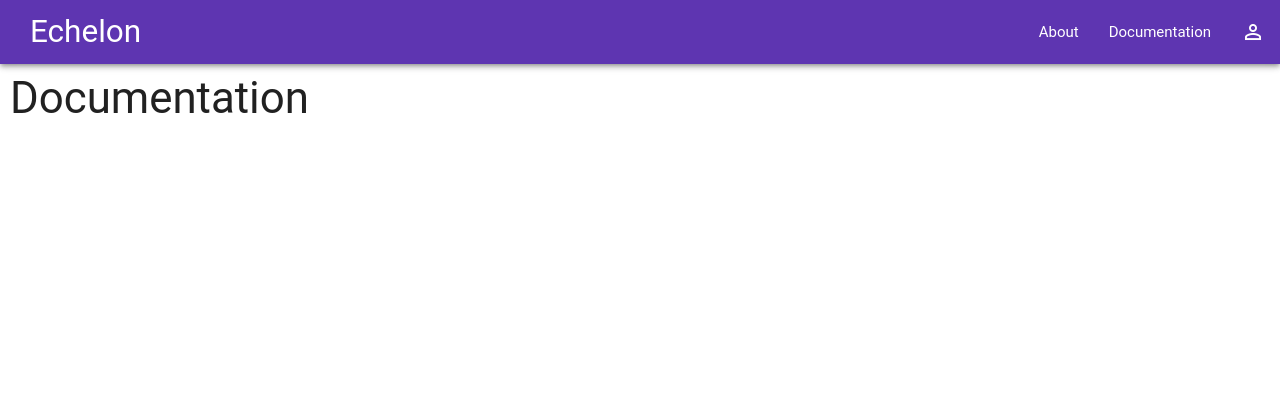
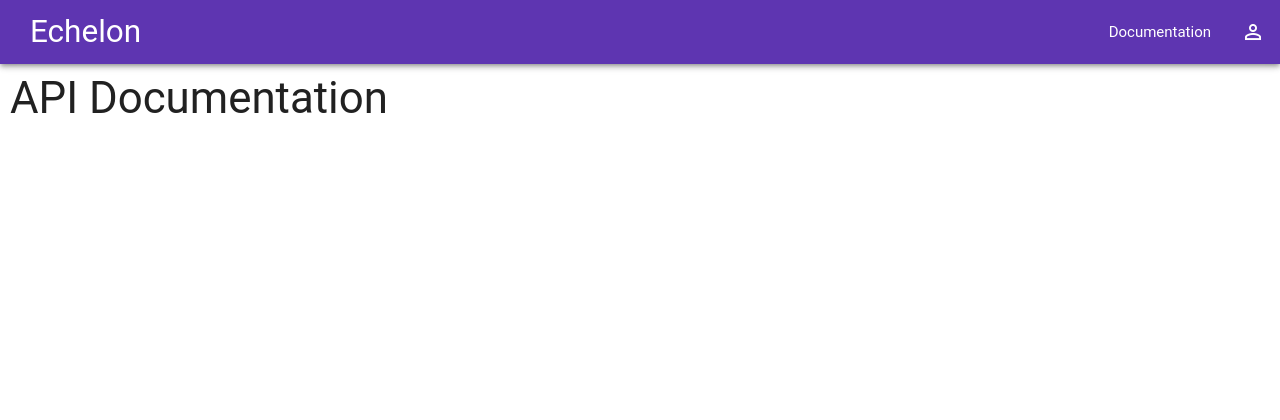
Before and after one commit to DevrathIyer/Echelon, a Django app: template tracker/templates/tracker/Documentation.html in a window 1280 px wide. Shown: the top 420 px of the page. Run offline with Django 3.2, Linux system fonts and the light colour scheme; the template is opened without the code that fills it, so the values that code supplies are empty; some libraries are stand-ins or nearby versions; some web fonts are replaced.

Commit message:
Docs Page

```diff
--- a/tracker/templates/tracker/Credits.html
+++ b/tracker/templates/tracker/Credits.html
@@ -63,7 +63,7 @@
         <div class="nav-wrapper">
             <a href="{% url 'viewuserdata'  %}" class="brand-logo">Echelon</a>
             <ul id="nav-mobile" class="right hide-on-med-and-down">
-                <li><a href="#About.html">About</a></li>
+
                 <li><a href="{% url 'documentation'  %}">Documentation</a></li>
                 <li><a class="dropdown-button" data-activates="dropdown1" data-below-origin="true"><i class="material-icons">perm_identity</i></a></li>
             </ul>
--- a/tracker/templates/tracker/Documentation.html
+++ b/tracker/templates/tracker/Documentation.html
@@ -63,13 +63,12 @@
         <div class="nav-wrapper">
             <a href="{% url 'viewuserdata'  %}" class="brand-logo">Echelon</a>
             <ul id="nav-mobile" class="right hide-on-med-and-down">
-                <li><a href="#About.html">About</a></li>
                 <li><a href="{% url 'documentation'  %}">Documentation</a></li>
                 <li><a class="dropdown-button" data-activates="dropdown1" data-below-origin="true"><i class="material-icons">perm_identity</i></a></li>
             </ul>
         </div>
     </nav>
 </header>
-    <h3 style="margin: 10px">Documentation</h3>
+    <h3 style="margin: 10px">API Documentation</h3>
 </body>
 </html>
--- a/tracker/templates/tracker/Projects.html
+++ b/tracker/templates/tracker/Projects.html
@@ -75,7 +75,7 @@
         <div class="nav-wrapper">
             <a href="{% url 'viewuserdata'  %}" class="brand-logo">Echelon</a>
             <ul id="nav-mobile" class="right hide-on-med-and-down">
-                <li><a href="#About.html">About</a></li>
+
                 <li><a href="{% url 'documentation'  %}">Documentation</a></li>
                 <li><a class="dropdown-button" data-activates="dropdown1" data-below-origin="true"><i class="material-icons">perm_identity</i></a></li>
             </ul>
```
